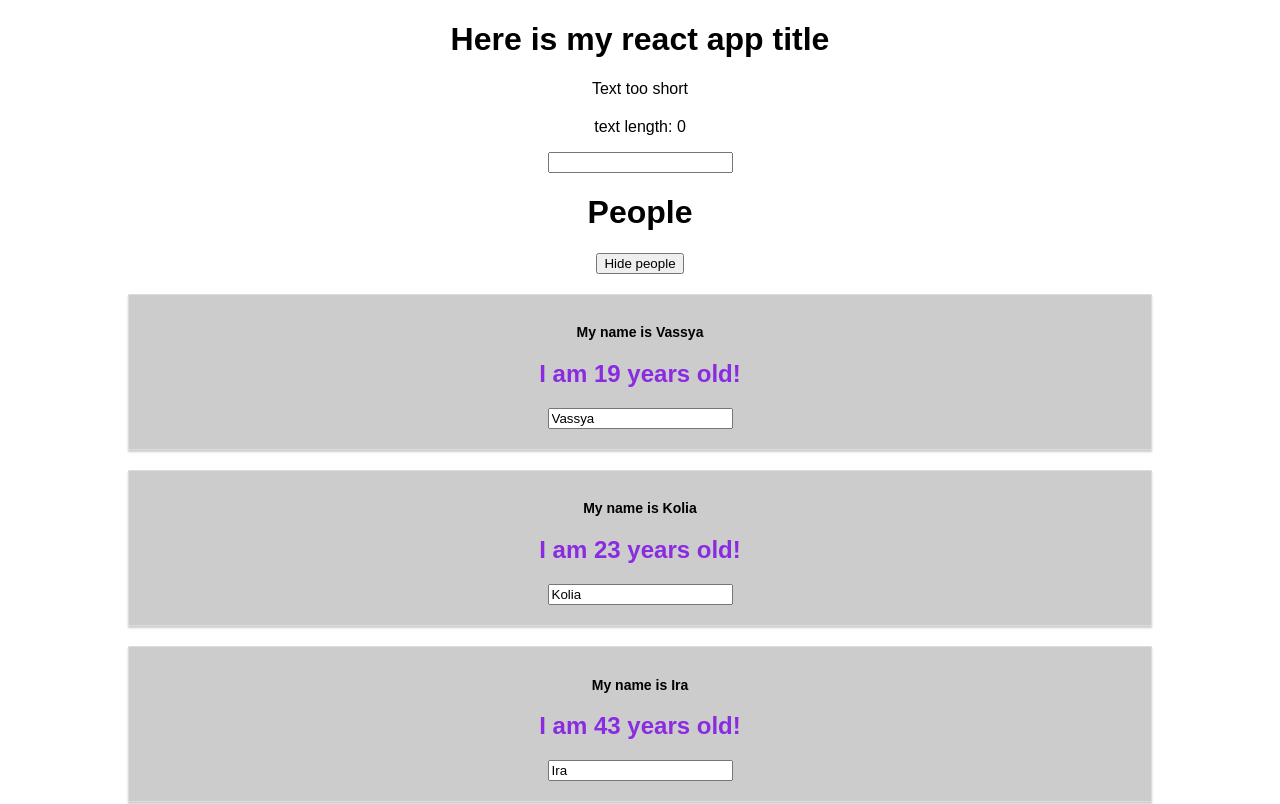
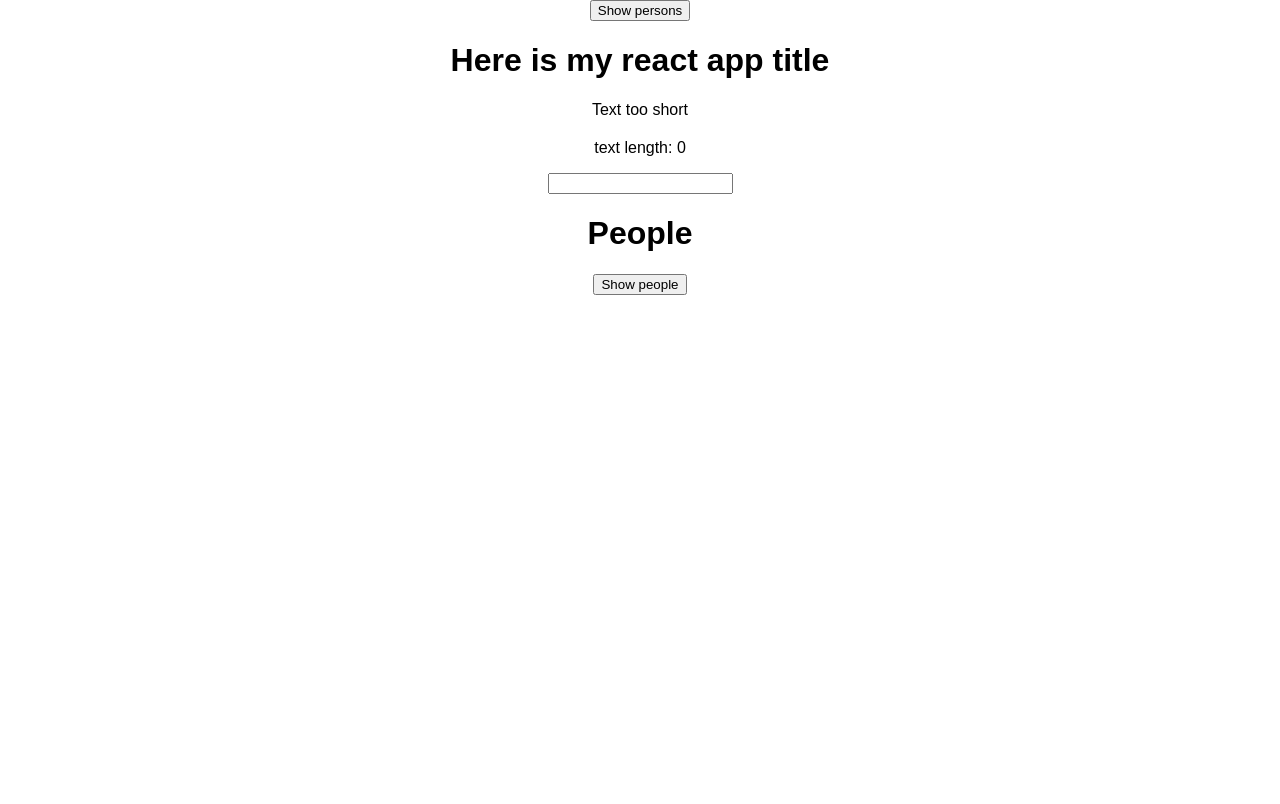
Before and after one commit to faintx4/ReactUdemy, a React (Create React App) app: page / in a window 1280 px wide. Shown: the top 804 px of the page. Built offline with nearby package versions, Linux system fonts and the light colour scheme.

Commit message:
should component update benefits

```diff
--- a/src/components/Persons/Person/Person.js
+++ b/src/components/Persons/Person/Person.js
@@ -29,7 +29,7 @@ class Person extends Component {
         <h1 className="person-card__name" onClick={this.props.click}>My name is {this.props.name}</h1>
         <h2 className="person-card__age">I am {this.props.age} years old!</h2>
         <p>{this.props.children}</p>
-        <input type="text" value={this.props.name} onChange={this.props.onChangeName}/>
+        <input type="text" value={this.props.name} onChange={this.props.changed}/>
       </div>
     );
   }
--- a/src/components/Persons/Persons.js
+++ b/src/components/Persons/Persons.js
@@ -41,27 +41,14 @@ class Persons extends Component {
   render() {
     console.log('[Persons.js] from render()');
 
-    let persons = null;
-
-    if (this.props.showPersons) {
-      persons = this.props.persons.map((person, index) => {
-        return (
-          <Person
-            name={person.name}
-            age={person.age}
-            key={person.id}
-            click={() => this.props.removePersonHandler(index)}
-            onChangeName={(event) => this.props.nameChangeHandler(event, person.id)}
-          />
-        );
-      });
-    }
-
-    return (
-      <div>
-        <div style={{marginTop: '20px'}}>{persons}</div>
-      </div>
-    );
+    return this.props.persons.map((person, index) => {
+      return <Person
+        click={() => this.props.removePersonHandler(index)}
+        name={person.name}
+        age={person.age}
+        key={person.id}
+        changed={(event) => this.props.nameChangeHandler(event, person.id)}/>
+    });
   }
 }
 
--- a/src/containers/App.js
+++ b/src/containers/App.js
@@ -24,6 +24,23 @@ class App extends Component {
     console.log('[App.js] from componentDidMount');
   }
 
+  shouldComponentUpdate(nextProps, nextState) {
+    console.log('UPDATE [App.js] shouldComponentUpdate', nextProps, nextState);
+    return this.state.persons !== nextState.persons ||
+      this.state.showPersons !== nextState.showPersons ||
+      this.state.inputText !== nextState.inputText;
+  }
+
+
+  componentWillUpdate(nextProps, nextState) {
+    console.log('UPDATE [App.js] componentWillUpdate', nextProps, nextState);
+  }
+
+
+  componentDidUpdate(prevProps, prevState) {
+    console.log('UPDATE [App.js] componentDidUpdate', prevProps, prevState);
+  }
+
   state = {
     persons: [
       {id: 'kjsdkjf', name: 'Vassya', age: 19},
@@ -32,7 +49,7 @@ class App extends Component {
       {id: 'fdsdfdf', name: 'Dima', age: 44},
       {id: '2343fdf', name: 'Alex', age: 55},
     ],
-    showPersons: true,
+    showPersons: false,
     inputText: ''
   };
 
@@ -79,18 +96,29 @@ class App extends Component {
 
   render() {
     console.log('[App.js] from render()');
+
+    let persons = null;
+
+    if (this.state.showPersons) {
+      persons = <Persons
+        persons={this.state.persons}
+        removePersonHandler={this.removePersonHandler}
+        nameChangeHandler={this.nameChangeHandler}
+      />
+    }
+
     return (
       <div className="App">
+        <button onClick={() => {
+          this.setState({showPersons: true})
+        }}>Show persons
+        </button>
         <h1>{this.props.title}</h1>
         <Chars inputText={this.state.inputText} removeChar={this.removeChar} setInputText={this.setInputText}/>
 
         <Cockpit showPersons={this.state.showPersons} togglePersonsHandler={this.togglePersonsHandler}/>
 
-        <Persons persons={this.state.persons}
-                 showPersons={this.state.showPersons}
-                 removePersonHandler={this.removePersonHandler}
-                 nameChangeHandler={this.nameChangeHandler}
-        />
+        <div>{persons}</div>
       </div>
 
     );
```
